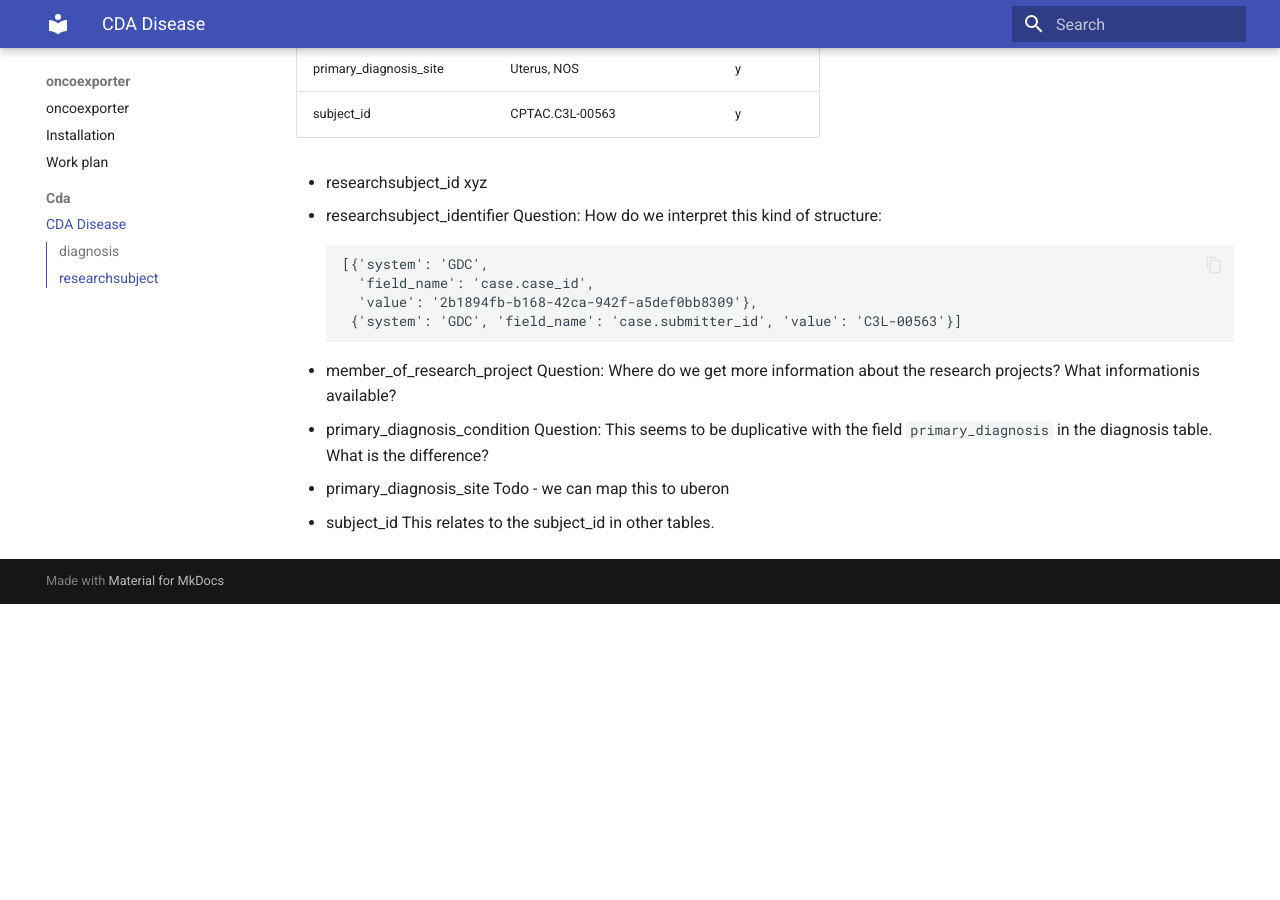
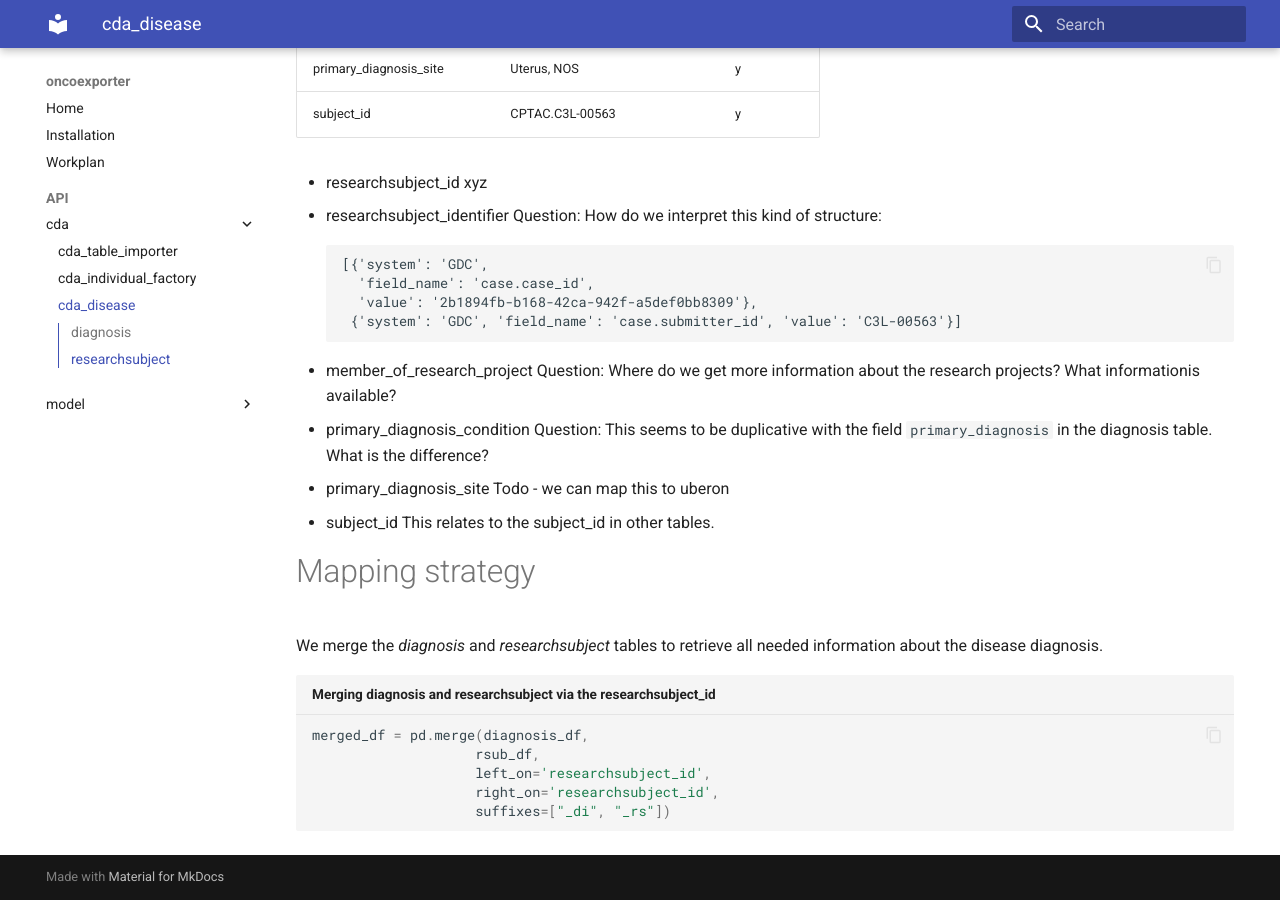
Before and after one commit to monarch-initiative/oncoexporter, an MkDocs documentation site: the page built from docs/cda/cda_disease.md, in a window 1280 px wide and 900 px high, scrolled down 1758 px. Built offline with MkDocs 1.6.1 and Material for MkDocs 9.7.7, drawn with Linux system fonts in a browser that asks for light colours; before the commit the page ends 2362 px from its top, so only the background shows below that; some of the changed text lies outside the part shown.

Commit message:
documentation

````diff
--- a/docs/cda/cda_disease.md
+++ b/docs/cda/cda_disease.md
@@ -41,7 +41,7 @@ This field represents the main cancer diagnosis of this individual
 - age_at_diagnosis
 This field represents the number of days of life of the individual on the day during which the cancer diagnosis was made.
 - morphology
-Question: What do entries such as `8071/3` mean? Is there a data dictionary for morphology?
+Entries such as `8071/3` are ICD-O codes. TODO - translate into ontology codes.
 - stage
 Cancer stage.
 - grade
@@ -86,3 +86,16 @@ Question: This seems to be duplicative with the field `primary_diagnosis` in the
 Todo - we can map this to uberon
 - subject_id
 This relates to the subject_id in other tables.
+
+
+# Mapping strategy
+
+We merge the *diagnosis* and *researchsubject* tables to retrieve all needed information about the disease diagnosis.
+
+```python title="Merging diagnosis and researchsubject via the researchsubject_id"
+merged_df = pd.merge(diagnosis_df,
+                    rsub_df,
+                    left_on='researchsubject_id',
+                    right_on='researchsubject_id',
+                    suffixes=["_di", "_rs"])
+```
--- a/mkdocs.yml
+++ b/mkdocs.yml
@@ -20,7 +20,18 @@ theme:
       accent: white
 
 
-# nav:
+nav:
+  - Home: 'index.md'
+  - Installation: 'installation.md'
+  - Workplan: 'workplan.md'
+  - API:
+    - cda:
+      - cda_table_importer: 'cda/cda_table_importer.md'
+      - cda_individual_factory: 'cda/cda_individual_factory.md'
+      - cda_disease: 'cda/cda_disease.md'
+    - model:
+      - "overview": "index.md"
+      - "op_individual": "model/op_individual.md"
 
 
 plugins:
````
Also changed, not shown: docs/cda/cda_individual_factory.md (added, +3 -0 lines), docs/cda/cda_table_importer.md (added, +8 -0 lines), docs/model/index.md (renamed from docs/model/index.rst, +1 -1 lines), docs/model/op_individual.md (added, +5 -0 lines), docs/model/op_individual.rst (deleted, +0 -8 lines), docs/workplan.md (+20 -0 lines), 5 other files.
